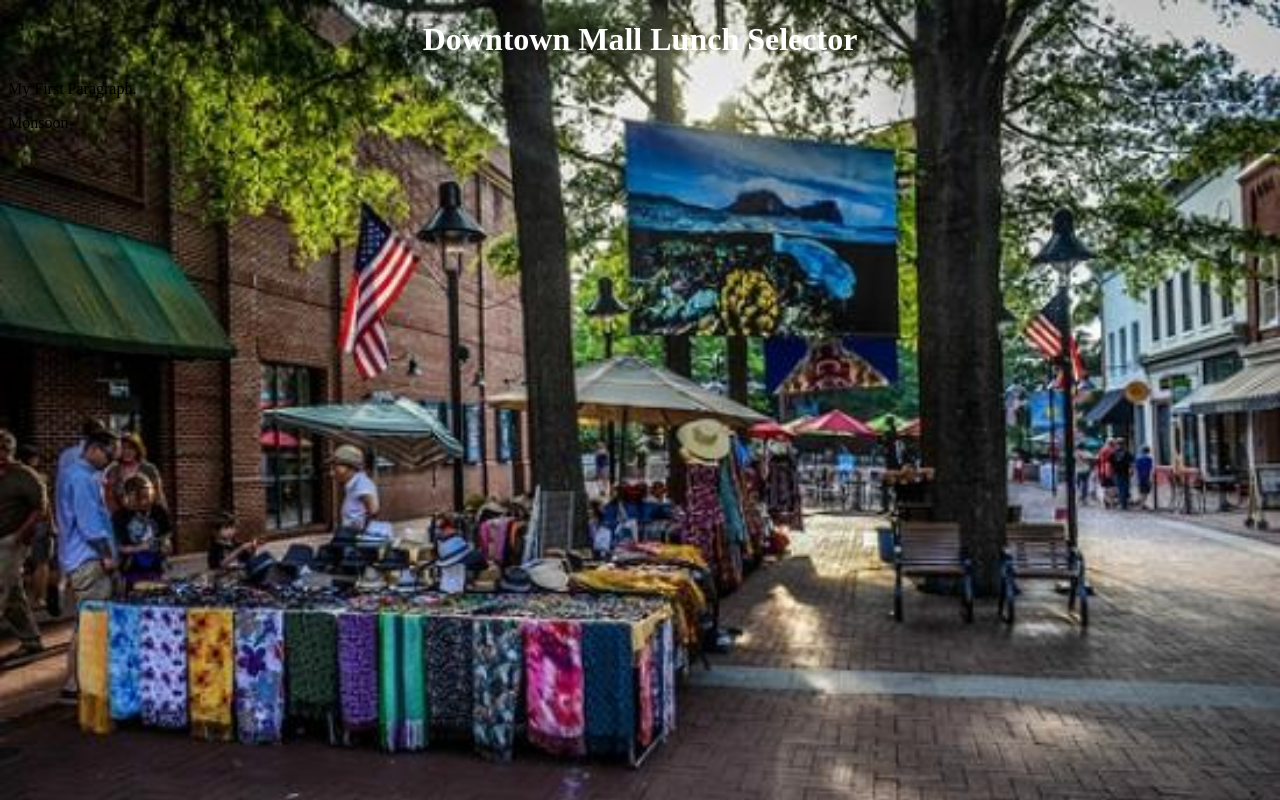
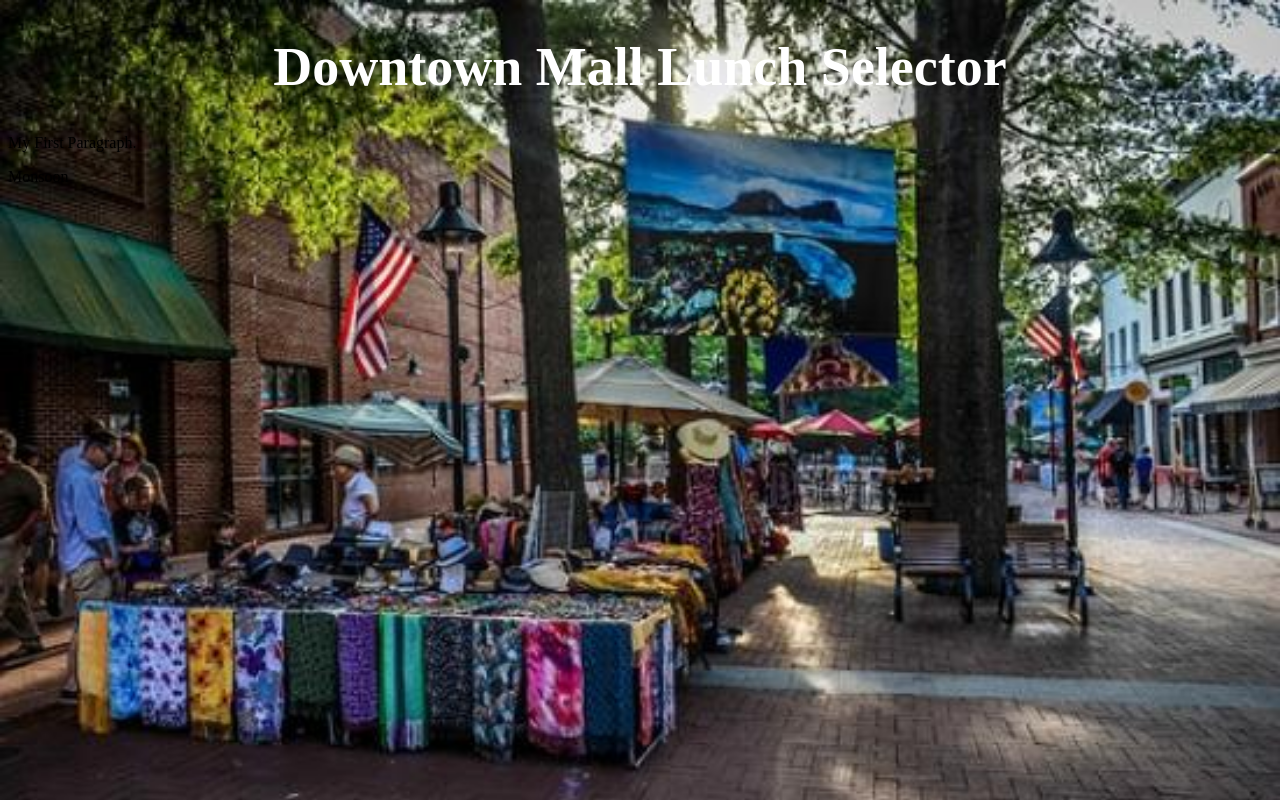
Before and after one commit to susannahcodes/-deprecated-old-github-pages-site, a plain HTML site: page index.html in a window 1280 px wide. Drawn offline with Linux system fonts and the light colour scheme.

Commit message:
Update index.html

```diff
--- a/index.html
+++ b/index.html
@@ -9,6 +9,7 @@
   h1 {
    text-align: center;
    color: white;
+   font-size: 337.5%;
   }
   </style>
 
```
